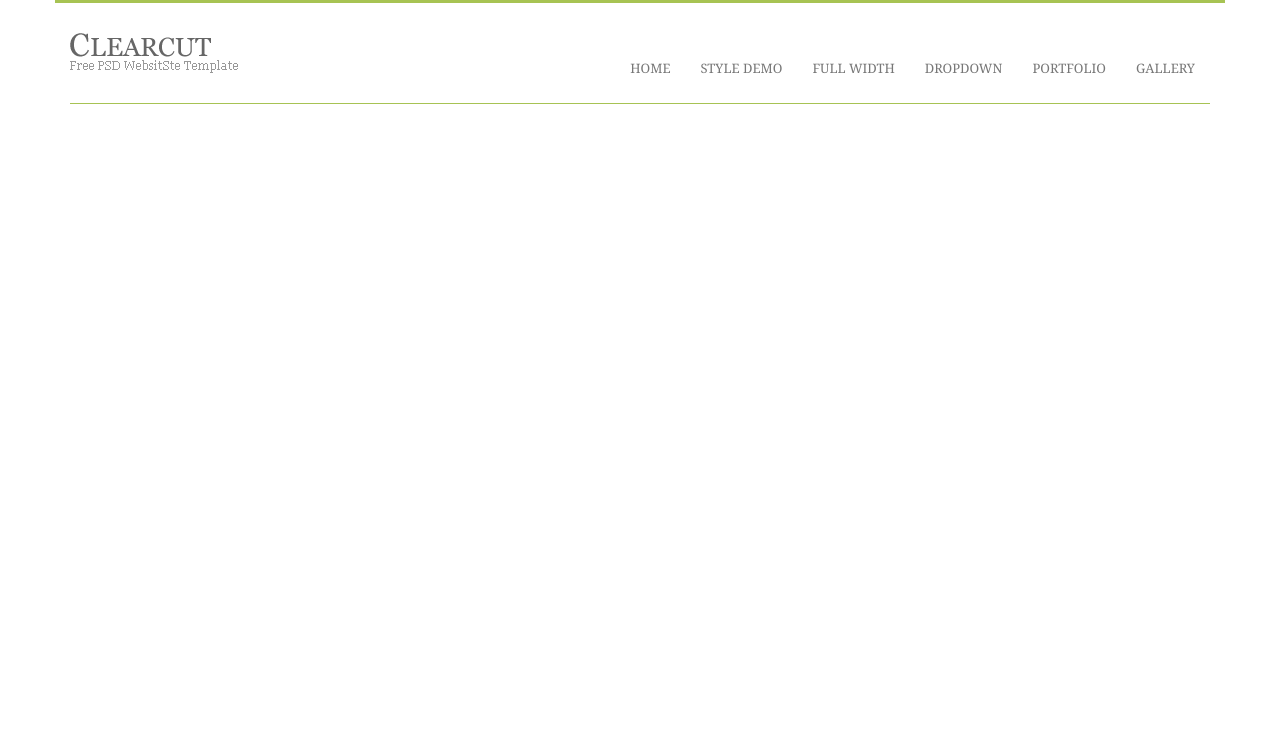
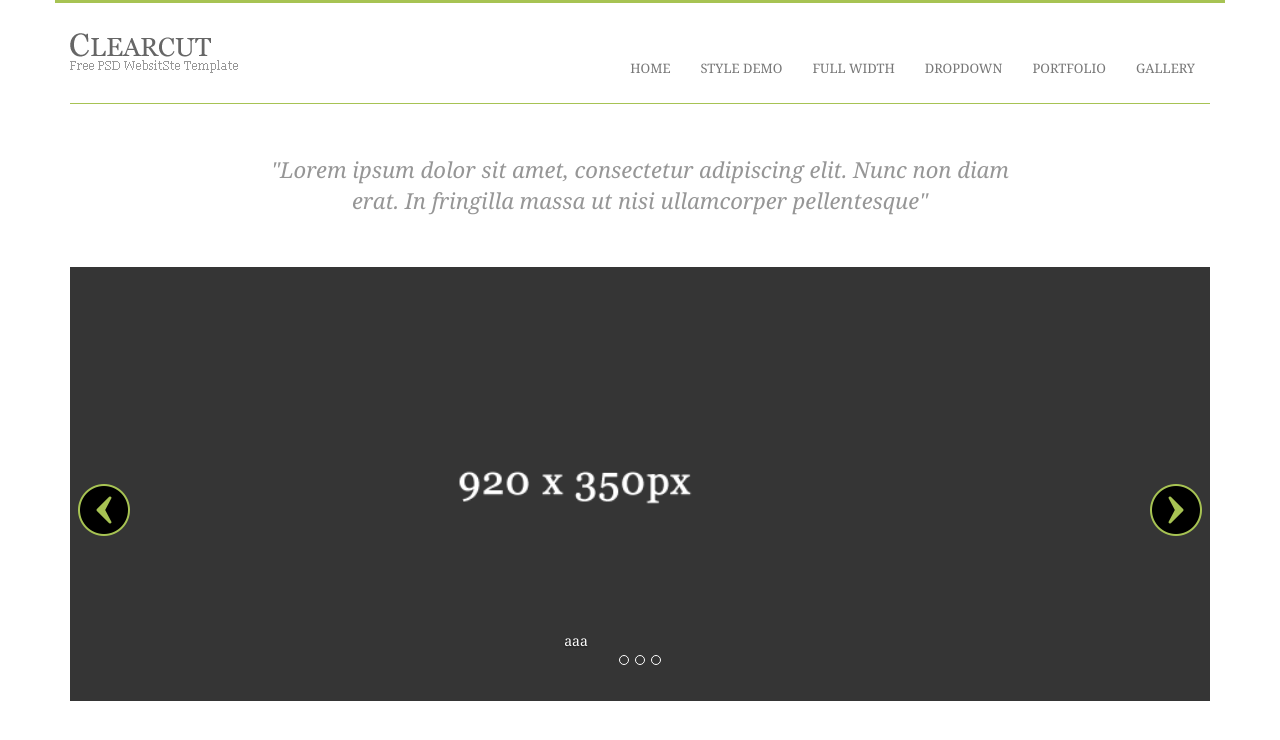
Before and after one commit to nvg58/clearcut, a plain HTML site: page index.html in a window 1280 px wide. Drawn offline with nearby package versions, Linux system fonts and the light colour scheme.

Commit message:
add indicator silde show

```diff
--- a/css/style.css
+++ b/css/style.css
@@ -40,3 +40,24 @@ body {
 .navbar-default .navbar-nav > li:hover > a {
 	color: white;
 }
+
+.quotation p {
+	font-size: 22px;
+	font-style: italic;
+	text-align: center;
+	padding: 30px 0px 40px 0px;
+}
+
+.carousel-inner div img {
+  	min-width: 100%;
+}
+
+.carousel-control {
+	opacity: 1.0;
+	width: 6%;
+	top: 50%;
+}
+
+.carousel-control.left, .carousel-control.right {
+	background-image: linear-gradient(to right, rgba(0, 0, 0, 0) 0px, transparent 100%);
+}
--- a/index.html
+++ b/index.html
@@ -49,6 +49,53 @@
 	  </div><!-- /.container-fluid -->
 	</nav>
 
+	<div class="container quotation">
+		<p>"Lorem ipsum dolor sit amet, consectetur adipiscing elit. Nunc non diam </br>
+			erat. In fringilla massa ut nisi ullamcorper pellentesque"</p>
+	</div>
+
+	<div class="container">
+	<div id="carousel-slide" class="carousel slide" data-ride="carousel">
+	  <!-- Indicators -->
+	  <ol class="carousel-indicators">
+	    <li data-target="#carousel-slide" data-slide-to="0" class="active"></li>
+	    <li data-target="#carousel-slide" data-slide-to="1"></li>
+	    <li data-target="#carousel-slide" data-slide-to="2"></li>
+	  </ol>
+
+	  <!-- Wrapper for slides -->
+	  <div class="carousel-inner">
+	    <div class="item active">
+	      <img src="img/slide1.png" alt="...">
+	      <div class="carousel-caption">
+			aaa
+	      </div>
+	    </div>
+	    <div class="item">
+	      <img src="img/slide1.png" alt="...">
+	      <div class="carousel-caption">
+			aaa
+	      </div>
+	    </div>
+	    <div class="item">
+	      <img src="img/slide1.png" alt="...">
+	      <div class="carousel-caption">
+			aaa
+	      </div>
+	    </div>
+	  </div>
+
+	  <!-- Controls -->
+	  <a class="left carousel-control" href="#carousel-slide" data-slide="prev">
+	    <!-- <span class="glyphicon glyphicon-chevron-left"></span> -->
+		<img src="img/left_arrow.png" alt="">
+	  </a>
+	  <a class="right carousel-control" href="#carousel-slide" data-slide="next">
+	    <!-- <span class="glyphicon glyphicon-chevron-right"></span> -->
+	    <img src="img/right_arrow.png" alt="">
+	  </a>
+	</div>
+	</div>
 
     <!-- jQuery (necessary for Bootstrap's JavaScript plugins) -->
     <script src="https://ajax.googleapis.com/ajax/libs/jquery/1.11.0/jquery.min.js"></script>
```
Also changed, not shown: img/left_arrow.png (added), img/right_arrow.png (added), img/slide1.png (added).
